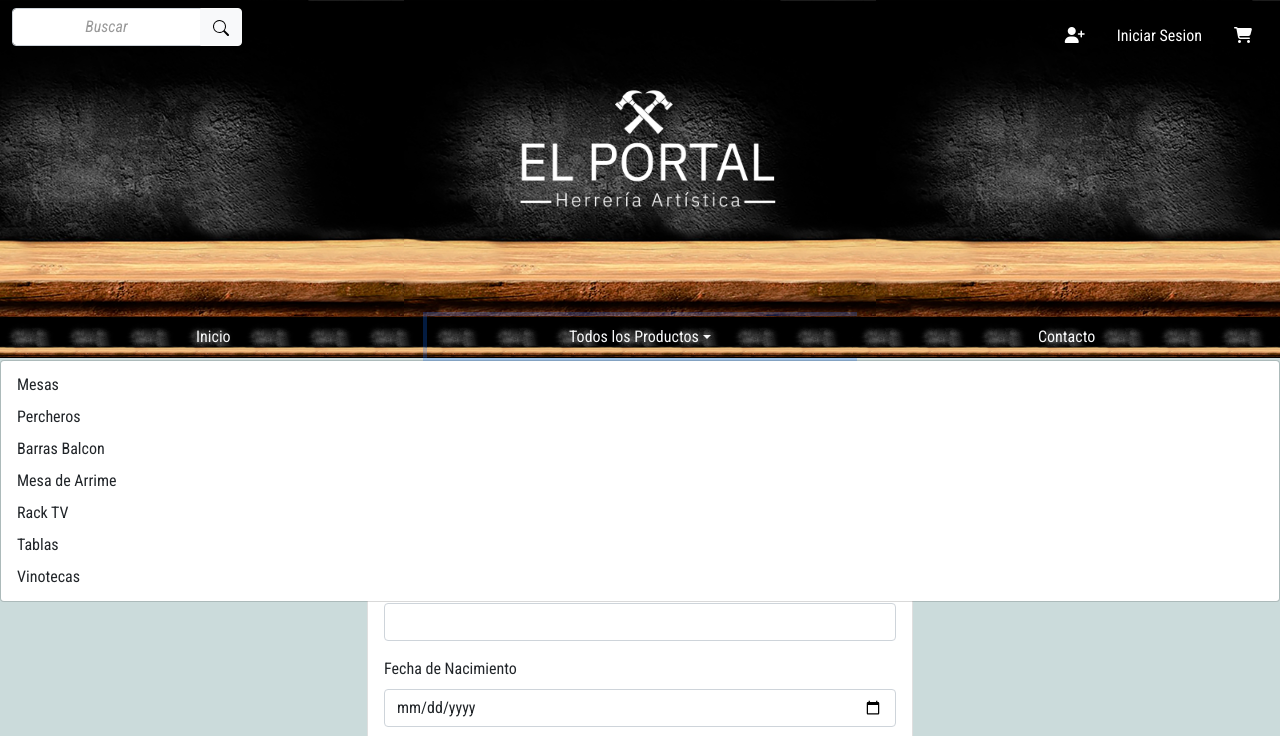
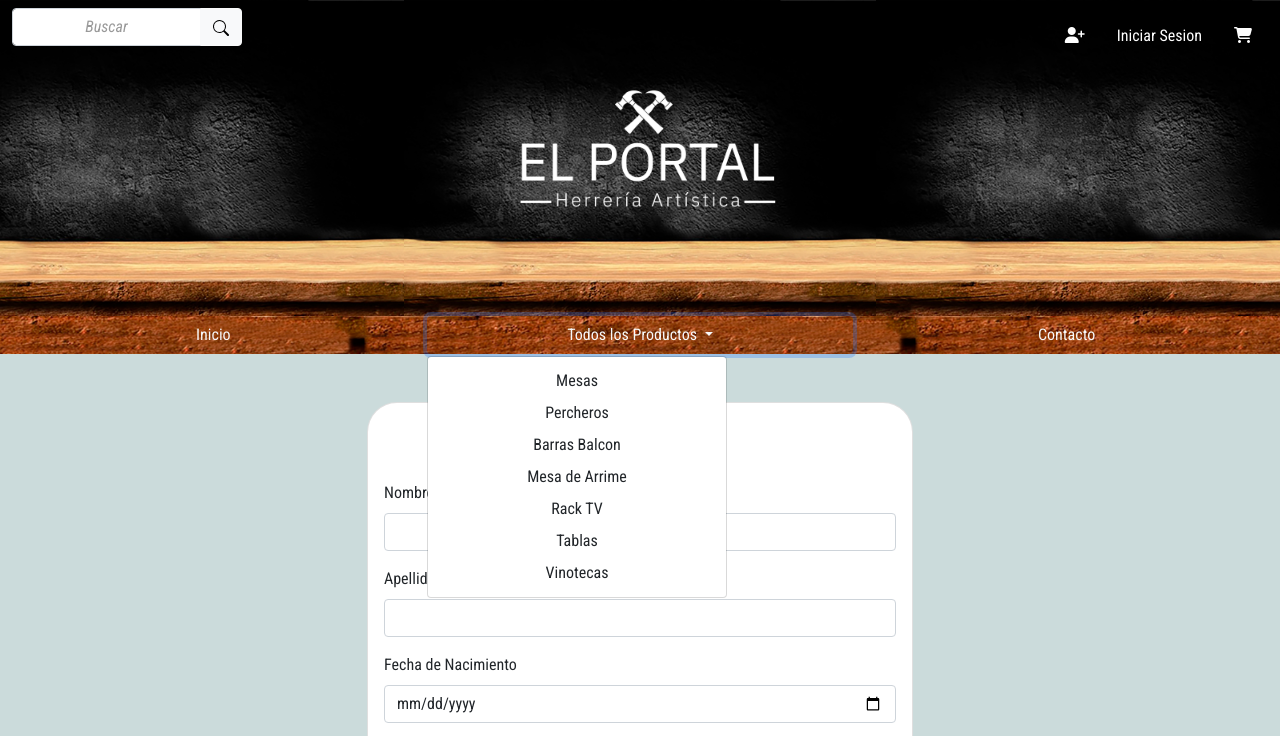
Before and after one commit to SebaGarea/PreEntrega2-Garea, a website: page pages/register.html in a window 1280 px wide. Both pictures are taken after a click on the button "Todos los Productos". Shown: the top 736 px of the page. Drawn offline with nearby package versions, Linux system fonts and the light colour scheme.

Commit message:
mejoras register

```diff
--- /dev/null
+++ b/css/_login.scss
@@ -0,0 +1,4 @@
+.card {
+    border-radius: 30px !important;
+    margin-bottom: 40px;
+}
--- a/css/style.scss
+++ b/css/style.scss
@@ -164,15 +164,6 @@ footer {
 }
 
 
-// .footer2 a {
-    //     text-decoration: none;
-    //     color: #161515;
-    // }
-
-    // .footer2 li {
-        //     display: flex;
-        //     padding-bottom: 15px;
-        // }
 
 .fa-facebook {
     color: blue;
@@ -195,11 +186,8 @@ footer {
     padding-left: 15px;
 }
 
-        /*PAG LOGIN*/
-        .card {
-            border-radius: 30px !important;
-            margin-bottom: 40px;
-        }
+
+
 
 /* PSEUDO CLASES */
 
@@ -213,7 +201,7 @@ footer {
 }
 
 .list-catg a:hover {
-            font-weight: 500;
+    font-weight: 900;
 }
 
 /* Media queries */
@@ -239,3 +227,4 @@ footer {
 }
 
 @import "_contacto.scss";
+@import "_login.scss"
--- a/pages/register.html
+++ b/pages/register.html
@@ -63,15 +63,15 @@
         <!-- Navbar Dropdown INICIO-->
         <nav class="navsub container-fluid dropdown">
             <div class="row ">
-                <a href="../index.html"
-                    class="btn text-light col-sm-4 navbar rounded-0 justify-content-center">Inicio</a>
+                <a href="./index.html"
+                    class="hover btn text-light col-sm-4 justify-content-center dropdown-button">Inicio</a>
 
                 <button type="button"
-                    class="btn dropdown-toggle text-light col-sm-4 navbar rounded-0 justify-content-center"
+                    class="hover btn dropdown-toggle text-light col-sm-4 justify-content-center dropdown-button"
                     data-bs-toggle="dropdown">
                     Todos los Productos
                 </button>
-                <ul class="dropdown-menu">
+                <ul class="dropdown-menu dropdown-menu-custom">
                     <li><a class="dropdown-item" href="#">Mesas</a></li>
                     <li><a class="dropdown-item" href="#">Percheros</a></li>
                     <li><a class="dropdown-item" href="#">Barras Balcon</a></li>
@@ -81,12 +81,10 @@
                     <li><a class="dropdown-item" href="#">Vinotecas</a></li>
                 </ul>
 
-                <a href="../pages/contacto.html"
-                    class="btn text-light col-sm-4 col-xs-12 navbar rounded-0 justify-content-center">
+                <a href="./pages/contacto.html"
+                    class="hover btn text-light col-sm-4 col-xs-12 justify-content-center dropdown-button">
                     Contacto
                 </a>
-
-
             </div>
         </nav>
         <!-- Navbar Dropdown FIN-->
```
Also changed, not shown: index.html (+2 -1 lines), css/_header.scss (deleted), css/style.css, 1 other file. Lines whose indentation alone changed are shown as unchanged.
